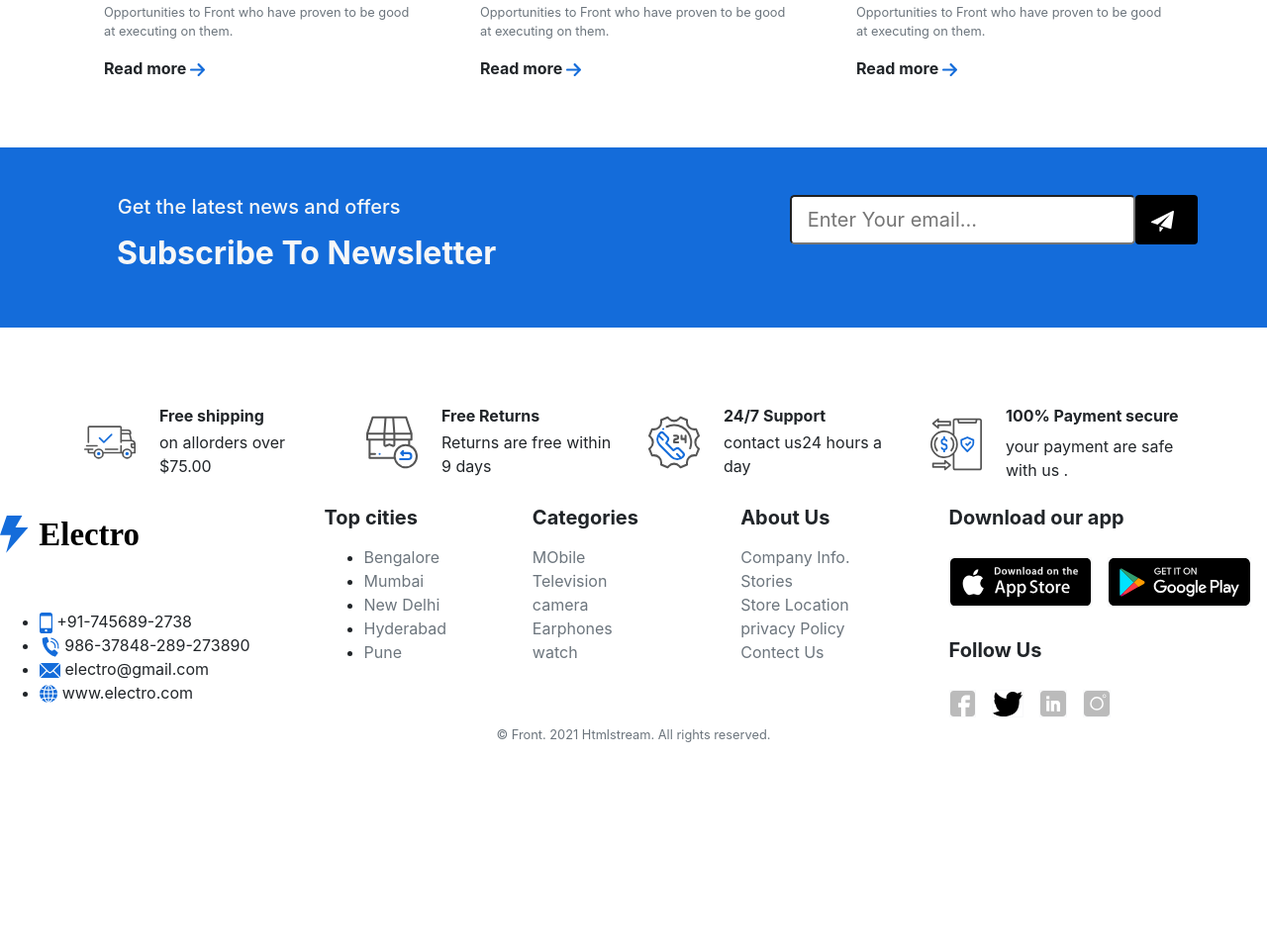
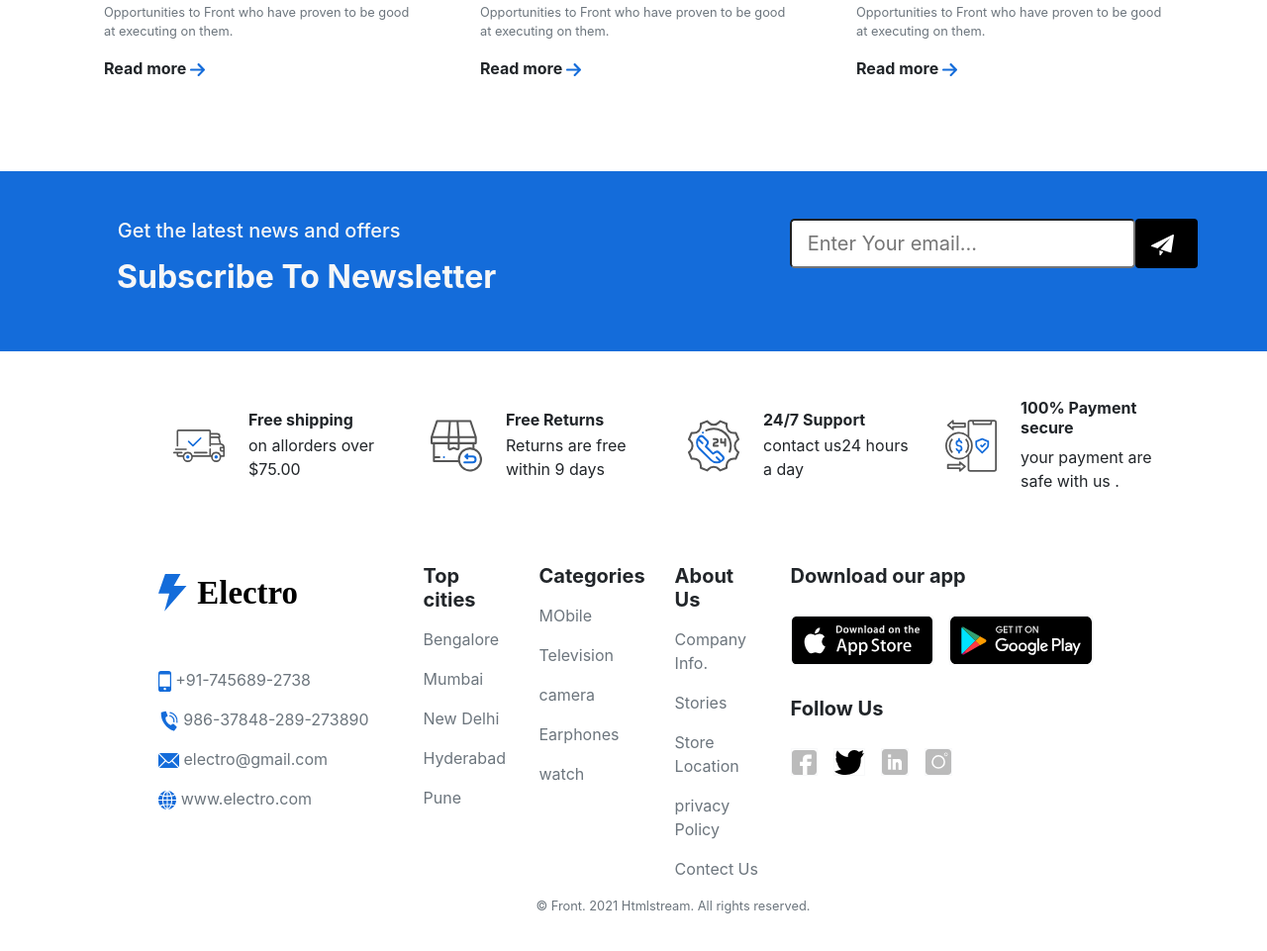
Before and after one commit to iamakshaypandey/Electro_UI, a plain HTML site: page demo2.html in a window 1280 px wide. Shown: the part 4543-5504 px from the top of the page at 99% size. Before the commit the page ends 5359 px from the top, so only its background shows below. Drawn offline with nearby package versions, Linux system fonts and the light colour scheme.

Commit message:
change demo2 done

```diff
--- a/demo2.html
+++ b/demo2.html
@@ -1645,6 +1645,8 @@
           <!-- End Row -->
         </div>
       </div>
+    </section>
+    <section class="pt-4">
       <div class="line">
         <div class="container">
             <div class="w-md-75 w-lg-50 text-center mx-md-auto">
@@ -1687,10 +1689,7 @@
             </div>
           </div>
         </div>
-    </section>
-    <section class="pt-4">
-    <div class="container pt-lg-4">
-      <div class="row d-flex justify-content-between  pt-lg-2">
+      <div class="row d-flex rights-ml align-items-center mt-n2 justify-content-between  pt-lg-4">
         <div class="col-lg-3 pt-4 pb-4 col-sm-6 mb-grid-gutter">
           <div class="d-flex">
             <img
@@ -1756,10 +1755,9 @@
           </div>
         </div>
       </div>
-    </div>
     </section>
     <footer class="">
-      <div class="pb-1 pb-lg-5">
+      <div class="mt-n2 pt-lg-4 rights-ml mt-lg-4 pb-1 pb-lg-5">
         <div class="row content-space-t-2">
           <div class="col-lg-3 mb-7 mb-lg-0">
             <!-- Logo -->
@@ -1775,22 +1773,22 @@
             <!-- End Logo -->
 
             <!-- List -->
-            <ul>
-              <li>
+            <ul class="list-unstyled list-py-1 mb-0">
+              <li class="pb-3">
                 <img src="/line/footer/709711.svg" alt="phon" />
-                <span>+91-745689-2738</span>
-              </li>
-              <li>
+                <span class="text-muted">+91-745689-2738</span>
+              </li>
+              <li class="pb-3">
                 <img src="/line/footer/Page-1.svg" alt="mobile" />
-                <span>986-37848-289-273890</span>
-              </li>
-              <li>
+                <span class="text-muted">986-37848-289-273890</span>
+              </li>
+              <li class="pb-3">
                 <img src="/line/footer/646135.svg" alt="email" />
-                <span>electro@gmail.com</span>
-              </li>
-              <li>
+                <span class="text-muted">electro@gmail.com</span>
+              </li>
+              <li class="pb-3">
                 <img src="/line/footer/1006720.svg" alt="internet" />
-                <span>www.electro.com</span>
+                <span class="text-muted">www.electro.com</span>
               </li>
             </ul>
             <!-- End List -->
@@ -1801,20 +1799,20 @@
             <h5 class="font-weight-bold mb-3">Top cities</h5>
 
             <!-- List -->
-            <ul class="widget-list">
-              <li class="widget-list-item">
+            <ul class="widget-list list-unstyled mb-4">
+              <li class="widget-list-item pb-3" >
                 <a class="widget-list-link text-muted" href="#">Bengalore</a>
               </li>
-              <li class="widget-list-item">
+              <li class="widget-list-item pb-3">
                 <a class="widget-list-link text-muted" href="#">Mumbai</a>
               </li>
-              <li class="widget-list-item">
+              <li class="widget-list-item pb-3">
                 <a class="widget-list-link text-muted" href="#">New Delhi</a>
               </li>
-              <li class="widget-list-item">
+              <li class="widget-list-item pb-3">
                 <a class="widget-list-link text-muted" href="#">Hyderabad</a>
               </li>
-              <li class="widget-list-item">
+              <li class="widget-list-item pb-3">
                 <a class="widget-list-link text-muted" href="#">Pune</a>
               </li>
             </ul>
@@ -1827,25 +1825,25 @@
 
             <!-- List -->
             <ul class="list-unstyled list-py-1 mb-0">
-              <li>
+              <li class="widget-list-item pb-3">
                 <a class="link-sm link-light text-muted" href="#"
                   >MObile <i class="bi-box-arrow-up-right small ms-1"></i
                 ></a>
               </li>
-              <li>
+              <li class="widget-list-item pb-3">
                 <a class="link-sm link-light text-muted" href="#"
                   >Television</a
                 >
               </li>
-              <li>
+              <li class="widget-list-item pb-3">
                 <a class="link-sm link-light text-muted" href="#">camera</a>
               </li>
-              <li>
+              <li class="widget-list-item pb-3">
                 <a class="link-sm link-light text-muted" href="#"
                   >Earphones</a
                 >
               </li>
-              <li>
+              <li class="widget-list-item pb-3">
                 <a class="link-sm link-light text-muted" href="#">watch</a>
               </li>
             </ul>
@@ -1858,25 +1856,25 @@
 
             <!-- List -->
             <ul class="list-unstyled list-py-1 mb-0">
-              <li>
+              <li class="widget-list-item pb-3">
                 <a class="link-sm link-light text-muted" href="#"
                   >Company Info.</a
                 >
               </li>
-              <li>
+              <li class="widget-list-item pb-3">
                 <a class="link-sm link-light text-muted" href="#">Stories</a>
               </li>
-              <li>
+              <li class="widget-list-item pb-3">
                 <a class="link-sm link-light text-muted" href="#"
                   >Store Location
                 </a>
               </li>
-              <li>
+              <li class="widget-list-item pb-3">
                 <a class="link-sm link-light text-muted" href="#"
                   >privacy Policy</a
                 >
               </li>
-              <li>
+              <li class="widget-list-item pb-3">
                 <a class="link-sm link-light text-muted" href="#"
                   >Contect Us</a
                 >
@@ -1886,7 +1884,7 @@
           </div>
           <!-- End Col -->
 
-          <div class="col-sm">
+          <div class="col-sm rights-ml">
             <h5 class="widget-title font-weight-bold pb-1">Download our app</h5>
             <div class="d-flex align-items-center justify-content-between">
               <a
@@ -1924,7 +1922,7 @@
             </div>
           <!-- End Col -->
           </div>
-          <div class="w-md-85 text-lg-center mx-lg-auto">
+          <div class="w-75 text-lg-center mx-lg-auto">
             <p class="small text-muted">© Front. 2021 Htmlstream. All rights reserved.</p>
           </div>
         <!-- End Row -->
--- a/style.css
+++ b/style.css
@@ -164,3 +164,11 @@ ul {
 .h5-font {
   font-size: 1rem;
 }
+
+.rights-ml {
+  margin-right: 5rem;
+}
+
+.list-py-1 {
+  line-gap: 1rem;
+}
```
Lines whose indentation alone changed are shown as unchanged.
